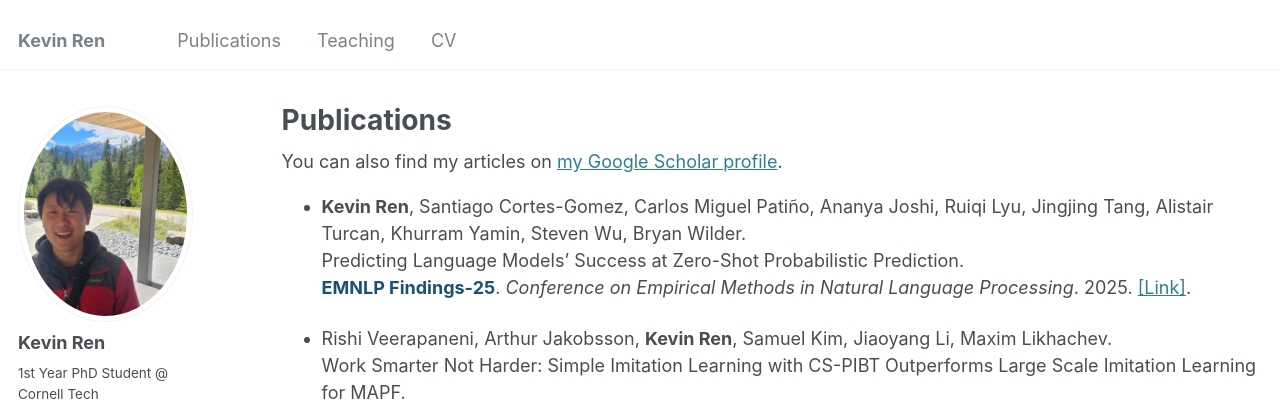
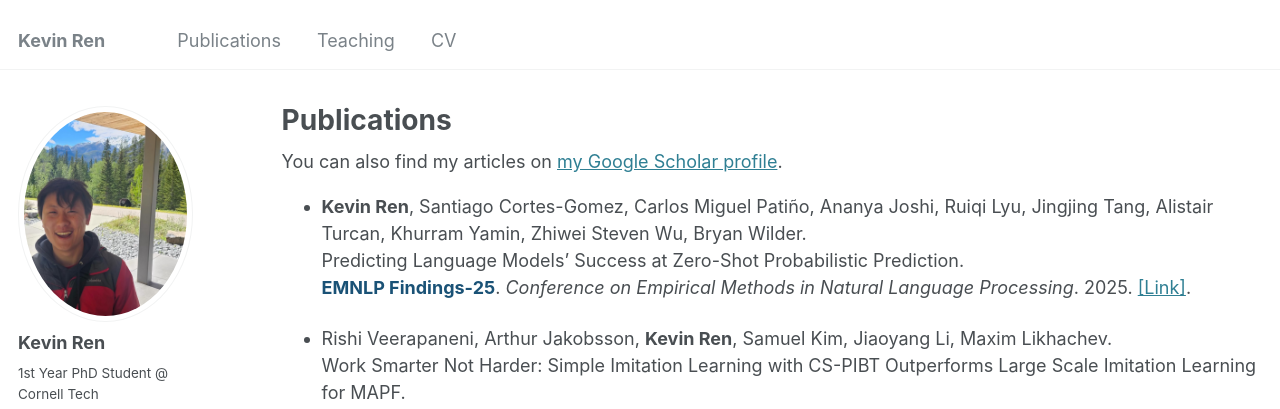
Before and after one commit to renkevin9/renkevin9.github.io, a Jekyll site: the page built from _pages/publications.html, in a window 1280 px wide and 1055 px high. Shown: the top 409 px of the window. Built offline with Jekyll 4.4.1, drawn with Linux system fonts in a browser that asks for light colours; some web fonts are replaced.

```diff
--- a/_pages/publications.html
+++ b/_pages/publications.html
@@ -15,7 +15,7 @@ author_profile: true
 
 <ul>
   <li>
-    <p><b>Kevin Ren</b>, Santiago Cortes-Gomez, Carlos Miguel Patiño, Ananya Joshi, Ruiqi Lyu, Jingjing Tang, Alistair Turcan, Khurram Yamin, Steven Wu, Bryan Wilder.
+    <p><b>Kevin Ren</b>, Santiago Cortes-Gomez, Carlos Miguel Patiño, Ananya Joshi, Ruiqi Lyu, Jingjing Tang, Alistair Turcan, Khurram Yamin, Zhiwei Steven Wu, Bryan Wilder.
       <br/>
     Predicting Language Models’ Success at Zero-Shot Probabilistic Prediction.
       <br/> <strong><font color="#1A5276">EMNLP Findings-25</font></strong>.
```
Also changed, not shown: _pages/about.md (+2 -0 lines), 1 other file.
